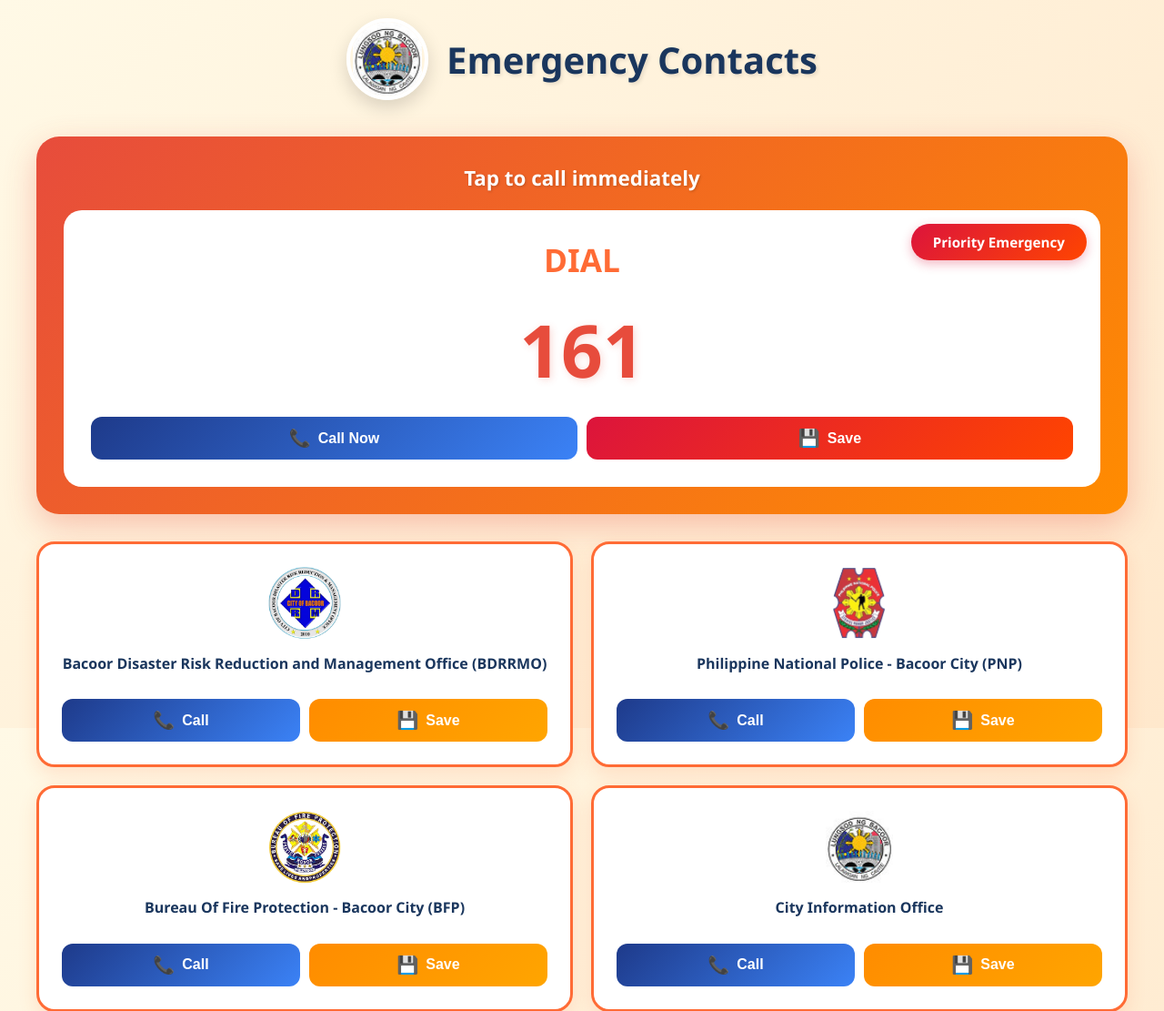
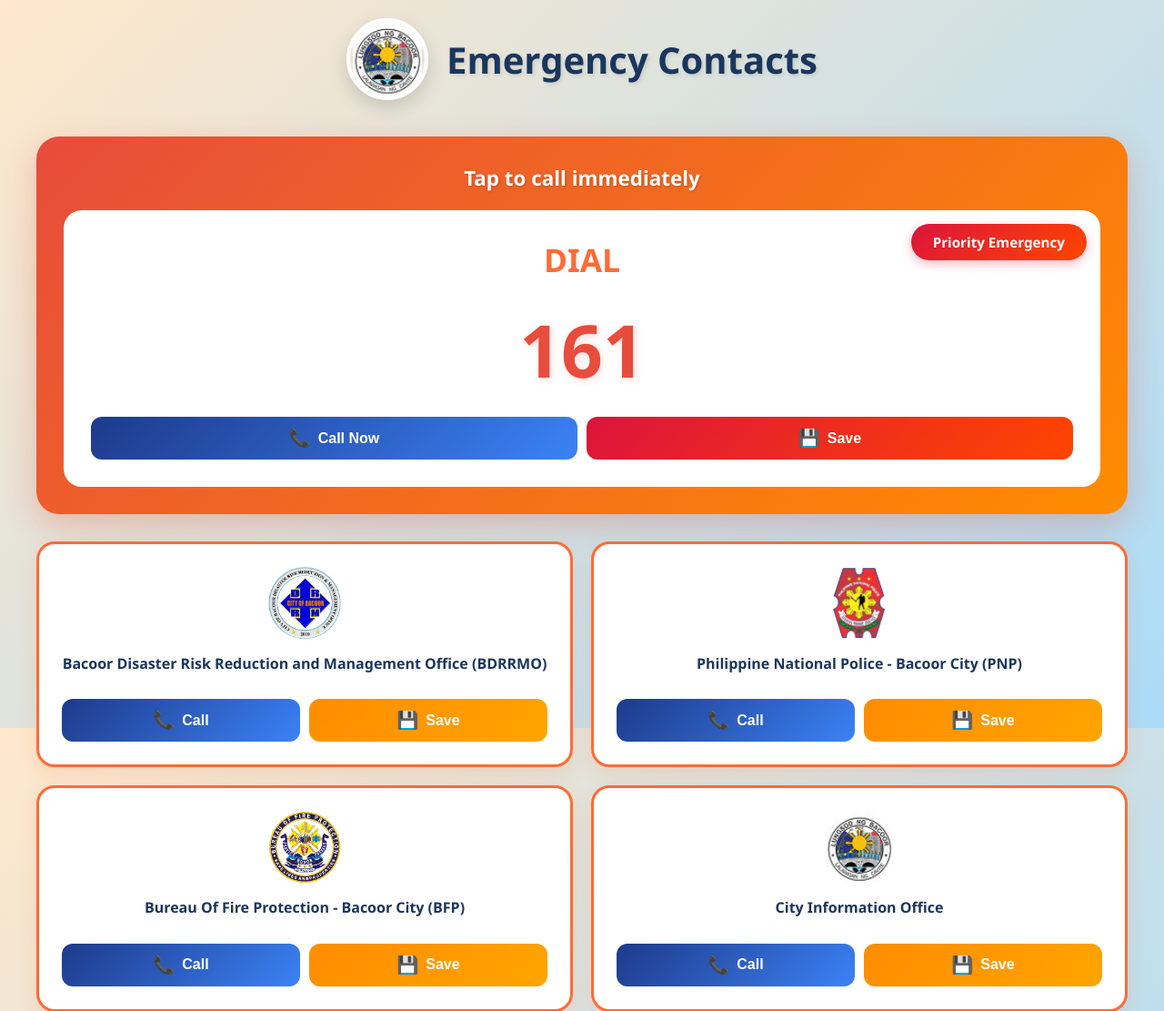
Before and after one commit to Teyuuu/emergency-contacts, a PHP site: page / in a window 1280 px wide. Shown: the top 1111 px of the page at 91% size. Run offline with PHP 8.4, Linux system fonts and the light colour scheme.

Commit message:
Update contact.css

```diff
--- a/contact.css
+++ b/contact.css
@@ -6,7 +6,7 @@
 
 body {
     font-family: 'Segoe UI', Tahoma, Geneva, Verdana, sans-serif;
-    background: linear-gradient(135deg, #fff9e6 0%, #ffe8cc 100%);
+    background: linear-gradient(135deg, #ffe8cc 0%, #abdbf7 100%);
     min-height: 100vh;
     height: 100vh;
     padding: 20px;
```
